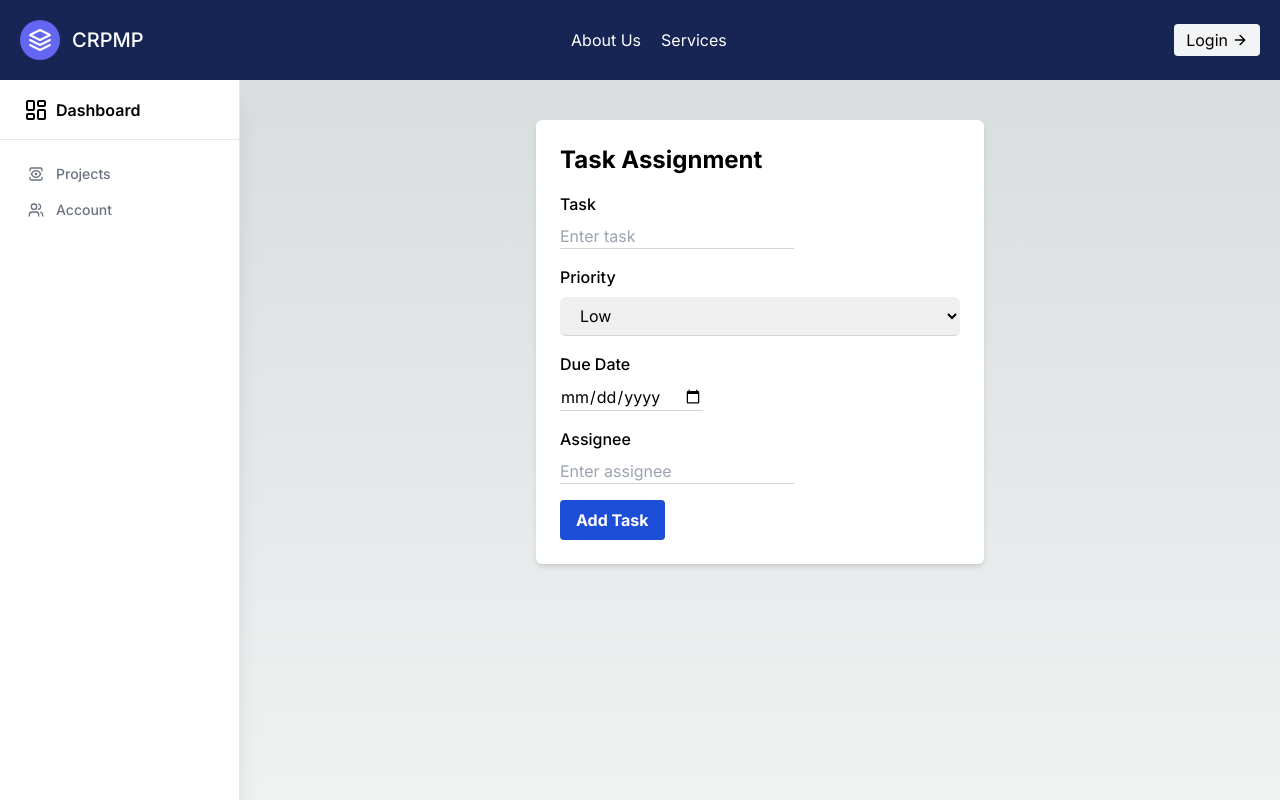
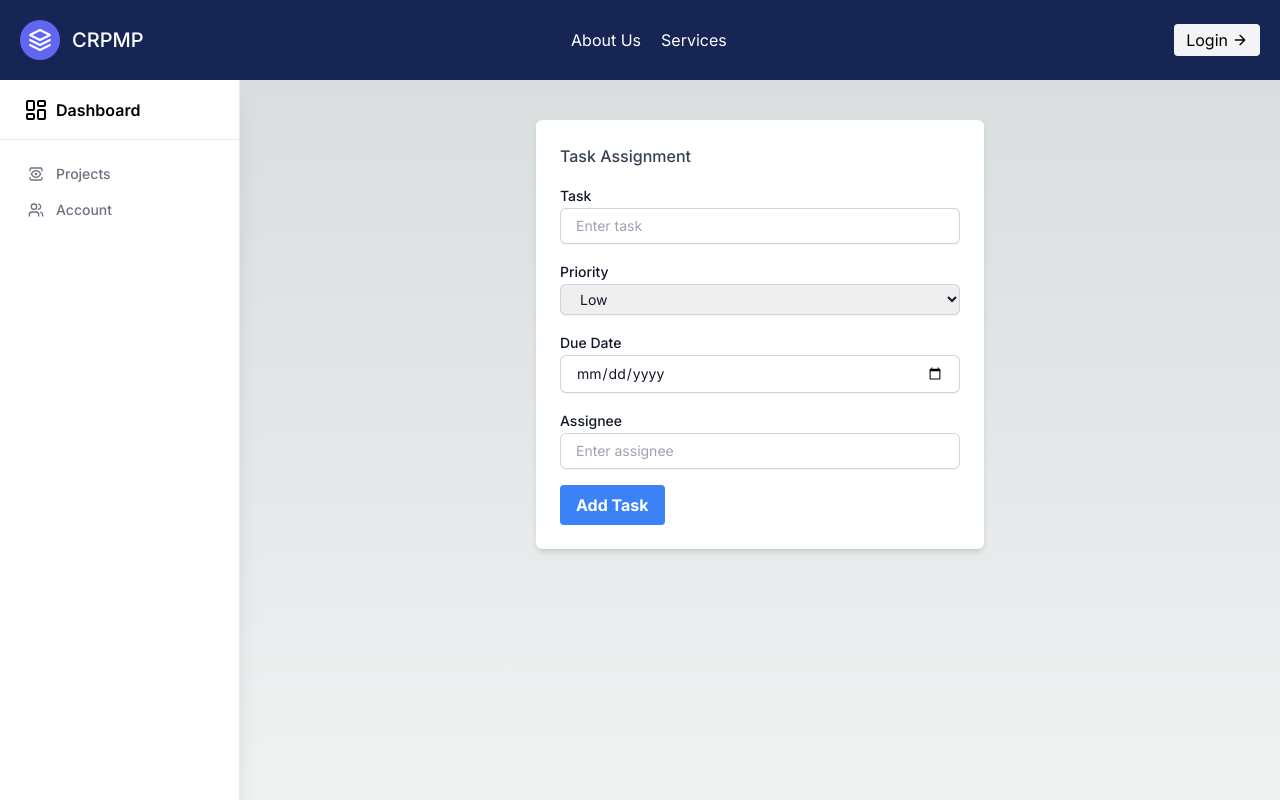
Before and after one commit to Senior-Project-CRPMP/front_nextjs, a Next.js app: page /dashboard/Tasks in a window 1280 px wide. Shown: the top 800 px of the page. Built offline with nearby package versions, Linux system fonts and the light colour scheme.

Commit message:
task page

```diff
--- a/src/app/custom/page.tsx
+++ b/src/app/custom/page.tsx
@@ -52,7 +52,7 @@ const FormBuilder = () => {
         return (
           <input
             type={field.type}
-            className="border rounded p-2 w-full mb-2"
+            className="block w-full rounded-md border-0 p-4 py-1.5 text-gray-900 shadow-sm ring-1 ring-inset ring-gray-300 placeholder:text-gray-400 focus:ring-2 focus:ring-inset focus:ring-indigo-600 sm:text-sm sm:leading-6"
             placeholder={field.placeholder}
             value={field.value}
             onChange={(e) => handleInputChange(index, e.target.value)}
@@ -61,7 +61,7 @@ const FormBuilder = () => {
       case "textarea":
         return (
           <textarea
-            className="border rounded p-2 w-full mb-2"
+          className="block w-full rounded-md border-0 p-4 py-1.5 text-gray-900 shadow-sm ring-1 ring-inset ring-gray-300 placeholder:text-gray-400 focus:ring-2 focus:ring-inset focus:ring-indigo-600 sm:text-sm sm:leading-6"
             placeholder={field.placeholder}
             value={field.value}
             onChange={(e) => handleInputChange(index, e.target.value)}
@@ -79,14 +79,13 @@ const FormBuilder = () => {
           <label className="block mb-2">Field Label</label>
           <input
             type="text"
-            className="border rounded p-2 w-full mb-2"
             value={field.label}
             onChange={(e) => handleFieldChange(index, "label", e.target.value)}
           />
 
           <label className="block mb-2">Field Type</label>
           <select
-            className="border rounded p-2 w-full mb-2"
+           className="block w-full rounded-md border-0 p-4 py-1.5 text-gray-900 shadow-sm ring-1 ring-inset ring-gray-300 placeholder:text-gray-400 focus:ring-2 focus:ring-inset focus:ring-indigo-600 sm:text-sm sm:leading-6"
             value={field.type}
             onChange={(e) => handleFieldChange(index, "type", e.target.value)}
           >
@@ -103,7 +102,7 @@ const FormBuilder = () => {
           <label className="block mb-2">Placeholder</label>
           <input
             type="text"
-            className="border rounded p-2 w-full mb-4"
+            className="block w-full rounded-md border-0 p-4 py-1.5 text-gray-900 shadow-sm ring-1 ring-inset ring-gray-300 placeholder:text-gray-400 focus:ring-2 focus:ring-inset focus:ring-indigo-600 sm:text-sm sm:leading-6"
             value={field.placeholder}
             onChange={(e) =>
               handleFieldChange(index, "placeholder", e.target.value)
--- a/src/app/dashboard/Tasks/page.tsx
+++ b/src/app/dashboard/Tasks/page.tsx
@@ -43,27 +43,27 @@ const Task = () => {
     <div className="container mx-auto">
       <div className="flex justify-center">
         <div className="max-w-md w-full bg-white shadow-md rounded-md p-6 mt-10">
-          <h1 className="text-2xl font-bold mb-4">Task Assignment</h1>
+          <h1 className="mb-4 font-medium text-gray-700 dark:text-gray-400">Task Assignment</h1>
           <div className="mb-4">
-            <label htmlFor="task" className="block font-medium mb-2">
+            <label htmlFor="task" className="block  text-sm font-medium leading-6 text-gray-900">
               Task
             </label>
             <input
               type="text"
               id="task"
-              className={`border-b ${newTask ? 'border-blue-500' : 'border-gray-300'} focus:border-blue-500 outline-none transition-colors duration-300`}
+              className="block w-full rounded-md border-0 p-4 py-1.5 text-gray-900 shadow-sm ring-1 ring-inset ring-gray-300 placeholder:text-gray-400 focus:ring-2 focus:ring-inset focus:ring-indigo-600 sm:text-sm sm:leading-6"
               placeholder="Enter task"
               value={newTask}
               onChange={handleTaskChange}
             />
           </div>
           <div className="mb-4">
-            <label htmlFor="priority" className="block font-medium mb-2">
+            <label htmlFor="priority" className="block text-sm font-medium leading-6 text-gray-900">
               Priority
             </label>
             <select
               id="priority"
-              className="border-b border-gray-300 rounded-md px-4 py-2 w-full"
+              className="block w-full rounded-md border-0 p-4 py-1.5 text-gray-900 shadow-sm ring-1 ring-inset ring-gray-300 placeholder:text-gray-400 focus:ring-2 focus:ring-inset focus:ring-indigo-600 sm:text-sm sm:leading-6"
               value={priority}
               onChange={handlePriorityChange}
             >
@@ -73,32 +73,32 @@ const Task = () => {
             </select>
           </div>
           <div className="mb-4">
-            <label htmlFor="dueDate" className="block font-medium mb-2">
+            <label htmlFor="dueDate" className="block  text-sm font-medium leading-6 text-gray-900">
               Due Date
             </label>
             <input
               type="date"
               id="dueDate"
-              className={`border-b ${dueDate ? 'border-blue-700' : 'border-gray-300'} focus:border-blue-500 outline-none transition-colors duration-300`}
+              className="block w-full rounded-md border-0 p-4 py-1.5 text-gray-900 shadow-sm ring-1 ring-inset ring-gray-300 placeholder:text-gray-400 focus:ring-2 focus:ring-inset focus:ring-indigo-600 sm:text-sm sm:leading-6"
               value={dueDate}
               onChange={handleDueDateChange}
             />
           </div>
           <div className="mb-4">
-            <label htmlFor="assignee" className="block font-medium mb-2">
+            <label htmlFor="assignee" className="block  text-sm font-medium leading-6 text-gray-900" >
               Assignee
             </label>
             <input
               type="text"
               id="assignee"
-              className={`border-b ${assignee ? 'border-blue-700' : 'border-gray-300'} focus:border-blue-500 outline-none transition-colors duration-300`}
+              className="block w-full rounded-md border-0 p-4 py-1.5 text-gray-900 shadow-sm ring-1 ring-inset ring-gray-300 placeholder:text-gray-400 focus:ring-2 focus:ring-inset focus:ring-indigo-600 sm:text-sm sm:leading-6"
               placeholder="Enter assignee"
               value={assignee}
               onChange={handleAssigneeChange}
             />
           </div>
           <button
-            className="bg-blue-700 hover:bg-blue-600 text-white font-bold py-2 px-4 rounded"
+            className="bg-blue-500 hover:bg-blue-600 text-white font-bold py-2 px-4 rounded"
             onClick={handleAddTask}
           >
             Add Task
```
